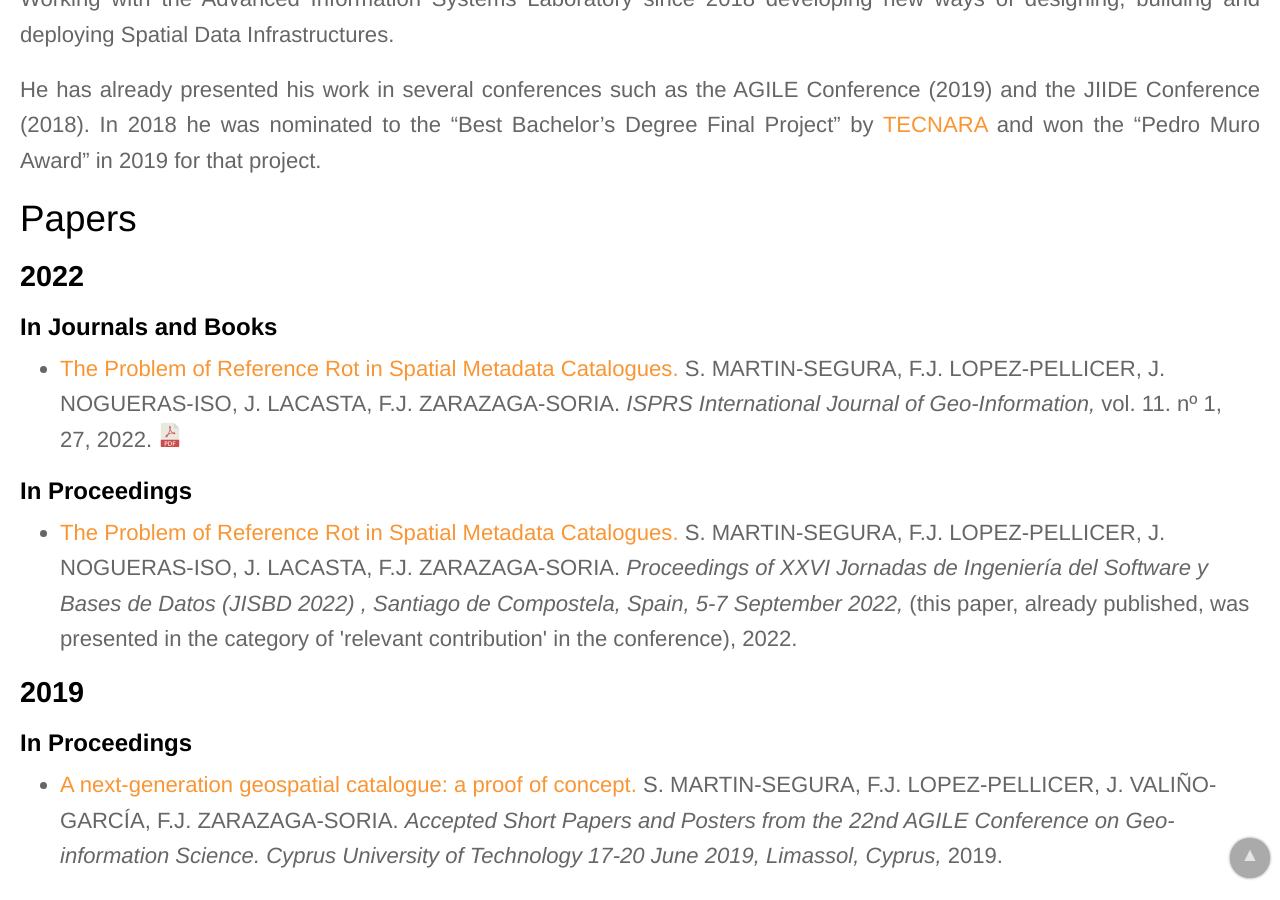
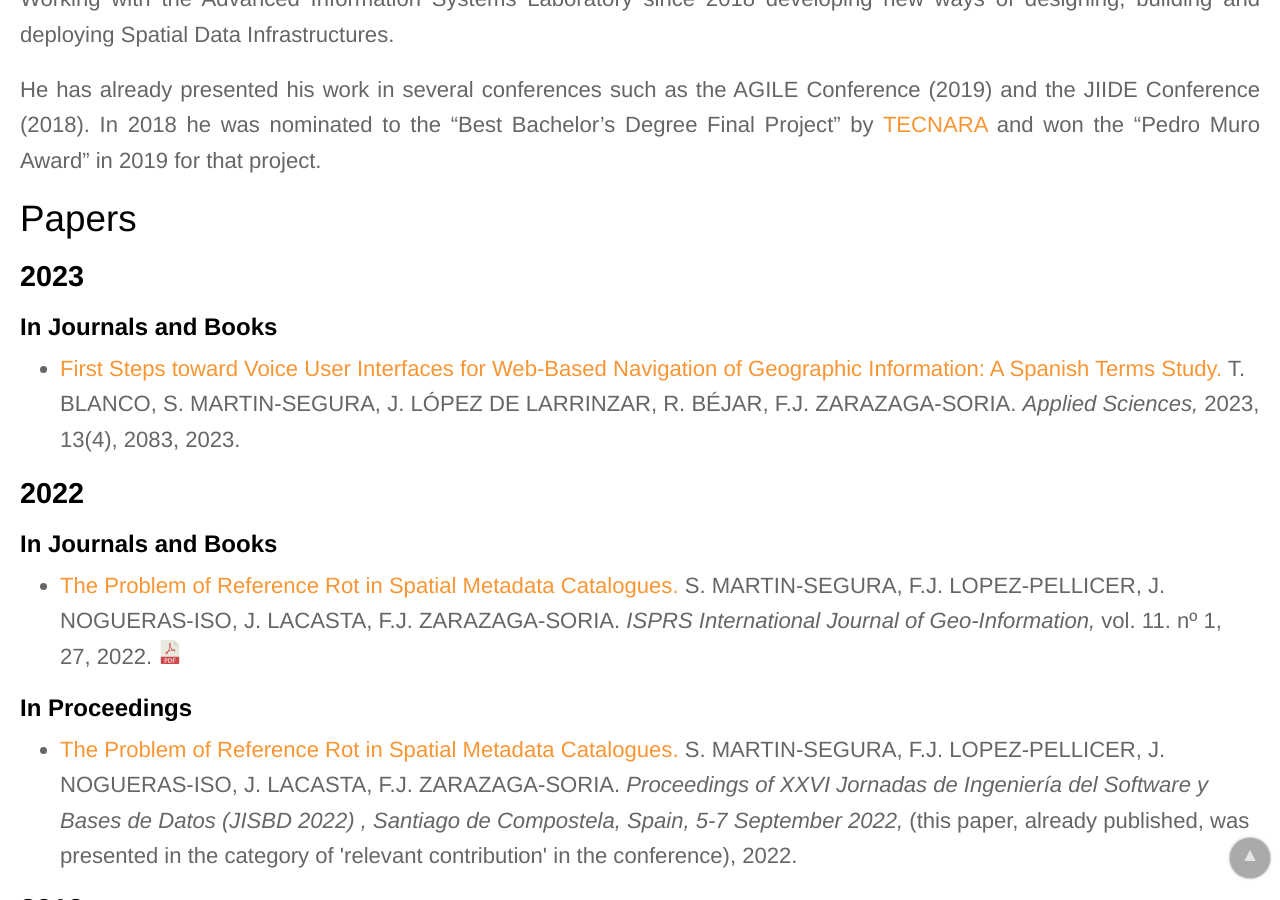
Before and after one commit to IAAA-Lab/IAAA-Lab.github.io, a Jekyll site: the page built from _staff/segura.md, in a window 1280 px wide and 900 px high, scrolled down 577 px. Built offline with Jekyll 4.4.1, drawn with Linux system fonts in a browser that asks for light colours.

Commit message:
Inclusion artículo Applied Sciences 2023

```diff
--- a/_data/papers.yml
+++ b/_data/papers.yml
@@ -1,6 +1,14 @@
 # Importante: dentro de este fichero los artículos tienen que estar ordenados por año
 # (los más recientes primero) y dentro de cada año primero van los libros, luego los
 # artículos de revista y capítulos de libro y finalmente los artículos de congreso
+# -------------------
+- title: "First Steps toward Voice User Interfaces for Web-Based Navigation of Geographic Information: A Spanish Terms Study"
+  url: https://www.mdpi.com/2076-3417/13/4/2083
+  authors: T. BLANCO, S. MARTIN-SEGURA, J. LÓPEZ DE LARRINZAR, R. BÉJAR, F.J. ZARAZAGA-SORIA
+  publication: "Applied Sciences"
+  publication_detail: "2023, 13(4), 2083"
+  year: 2023
+  doi: https://doi.org/10.3390/app13042083
 # -------------------
 - title: "Tracing the origins of incunabula through the automatic identification of fonts in digitised documents"
   url: https://link.springer.com/article/10.1007/s11042-022-13108-3
```
